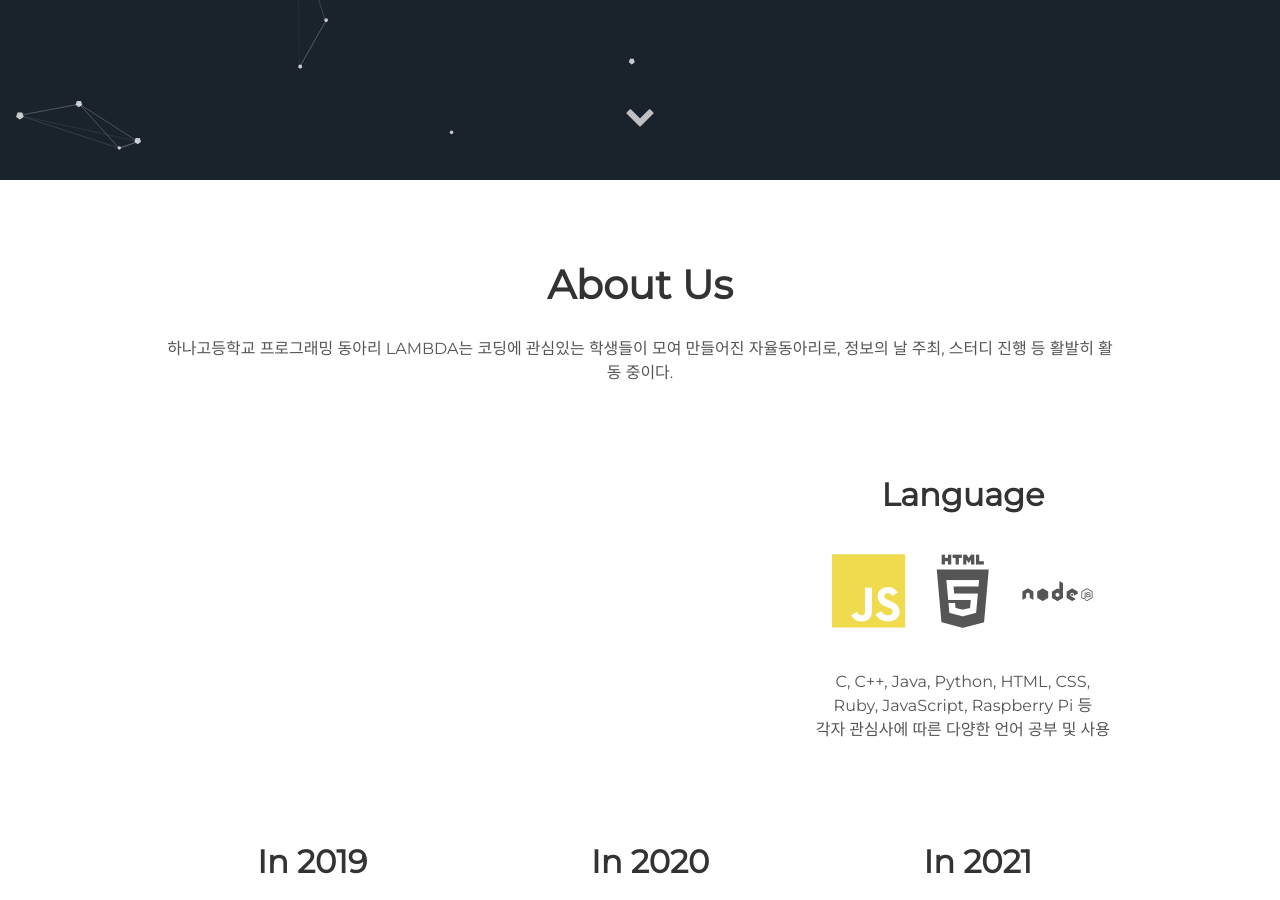
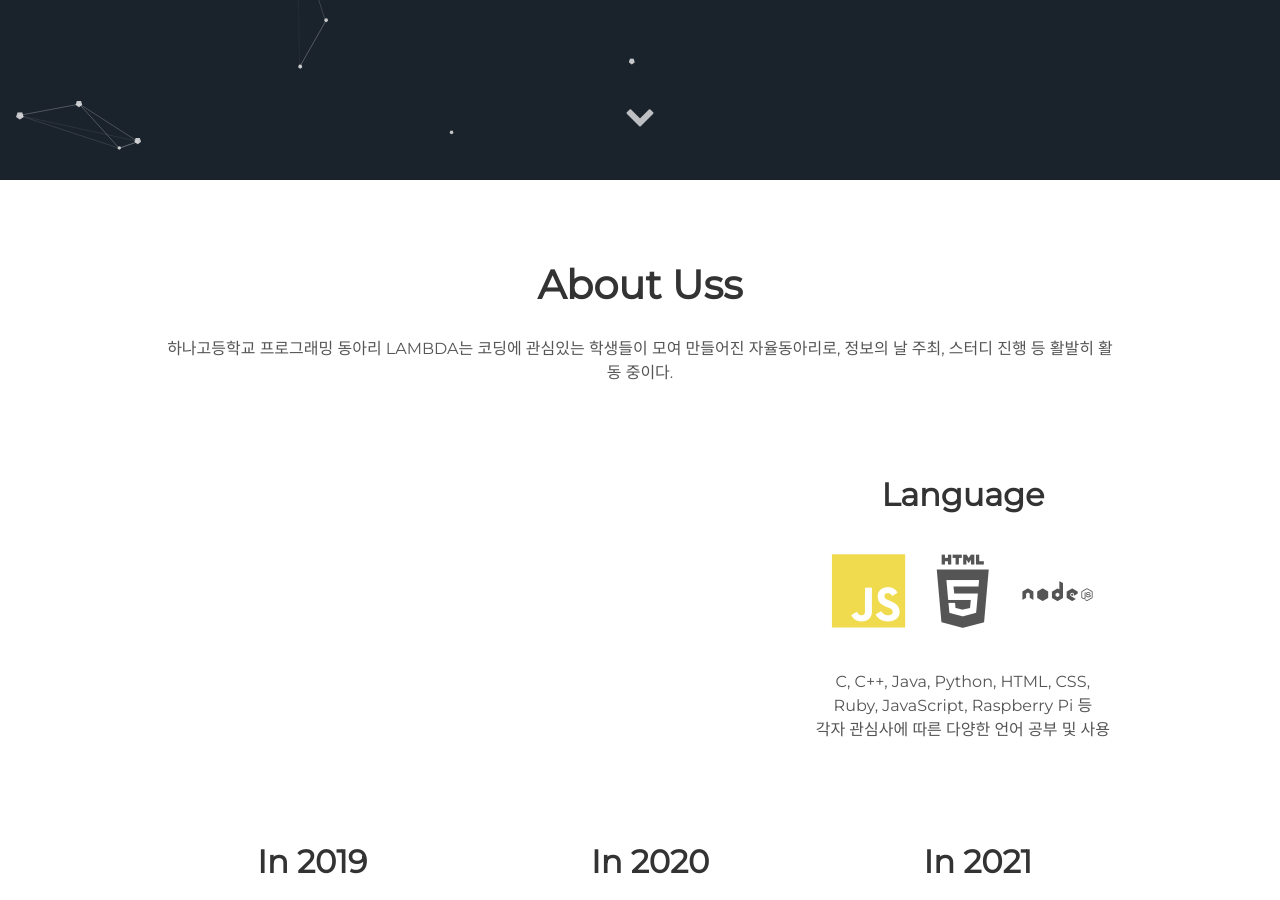
Before and after one commit to haslambda/haslambda.github.io, a Jekyll site: the page built from index.html, in a window 1280 px wide and 900 px high, scrolled down 720 px. Built offline with Jekyll 4.4.1, drawn with Linux system fonts in a browser that asks for light colours.

Commit message:
Update about.html

```diff
--- a/_includes/about.html
+++ b/_includes/about.html
@@ -1,5 +1,5 @@
  <div class="user-details">
-  <h1> About Us </h1>
+  <h1> About Uss </h1>
   <p> {{site.user_description}} </p>
 </div>
   <div class="user">
```
